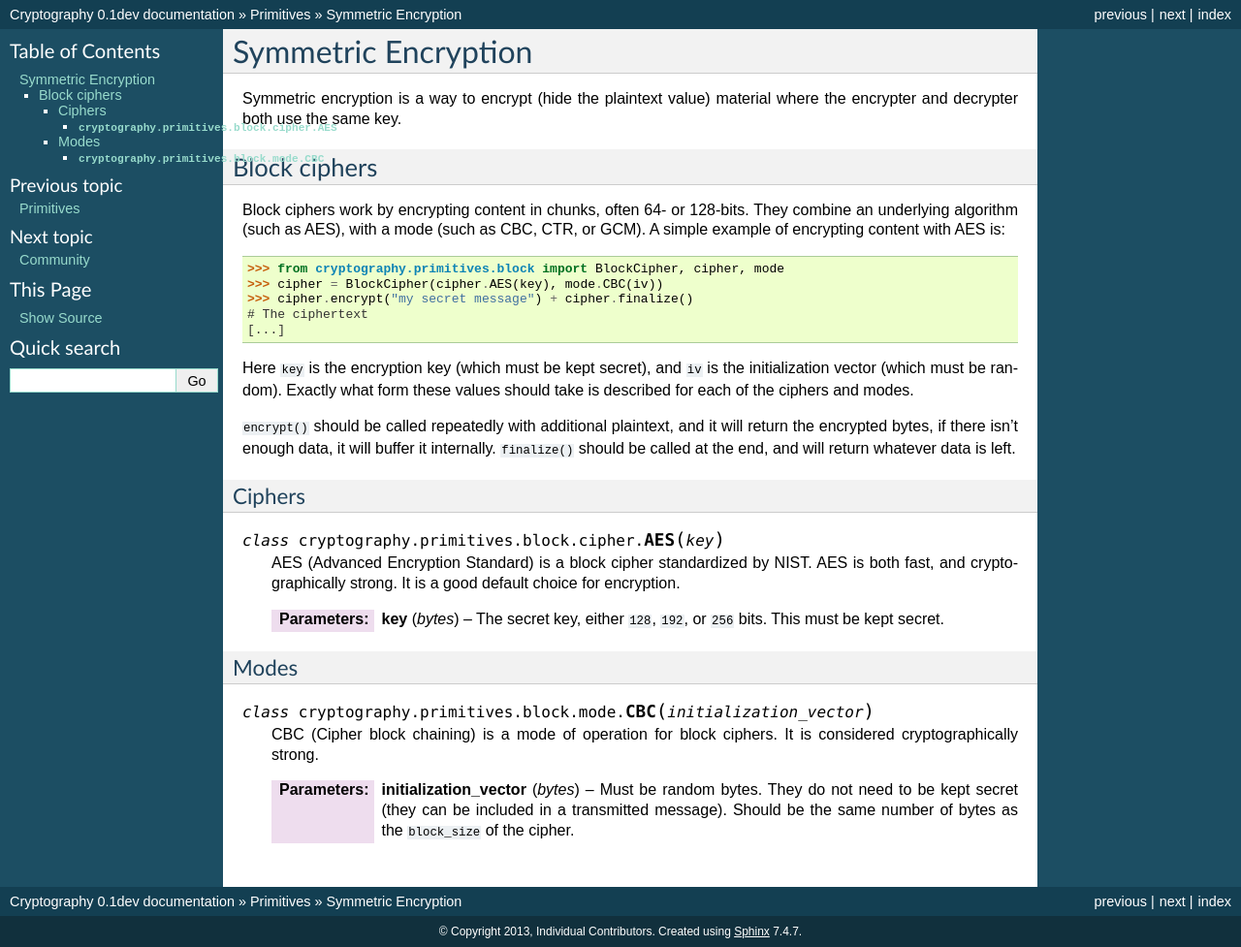
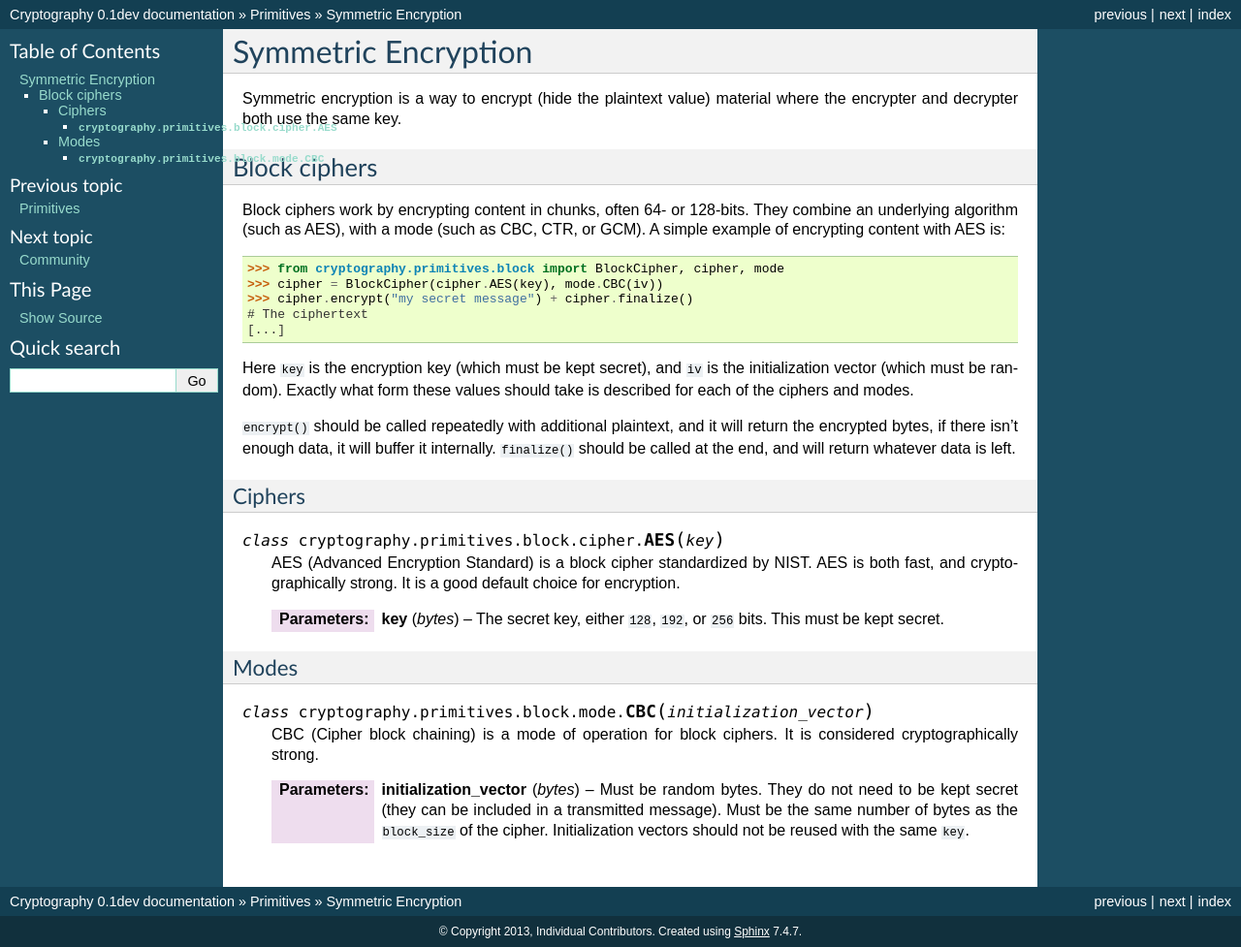
Before and after one commit to WebKing0121/cryptography, a Sphinx documentation site: the page built from docs/primitives/symmetric-encryption.rst, in a window 1280 px wide. Shown: the whole page at 97% size. Built offline with Sphinx 7.4.7, drawn with Linux system fonts in a browser that asks for light colours.

Commit message:
more accurate

```diff
--- a/docs/primitives/symmetric-encryption.rst
+++ b/docs/primitives/symmetric-encryption.rst
@@ -51,6 +51,8 @@ Modes
 
     :param bytes initialization_vector: Must be random bytes. They do not need
                                         to be kept secret (they can be included
-                                        in a transmitted message). Should be
-                                        the same number of bytes as the
+                                        in a transmitted message). Must be the
+                                        same number of bytes as the
                                         ``block_size`` of the cipher.
+                                        Initialization vectors should not be
+                                        reused with the same ``key``.
```
